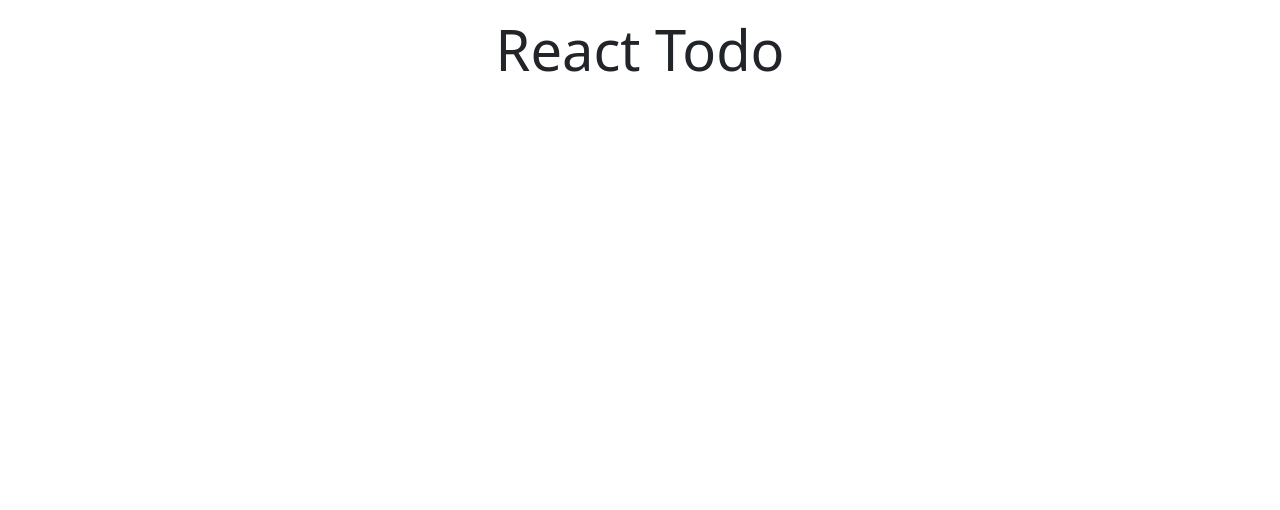
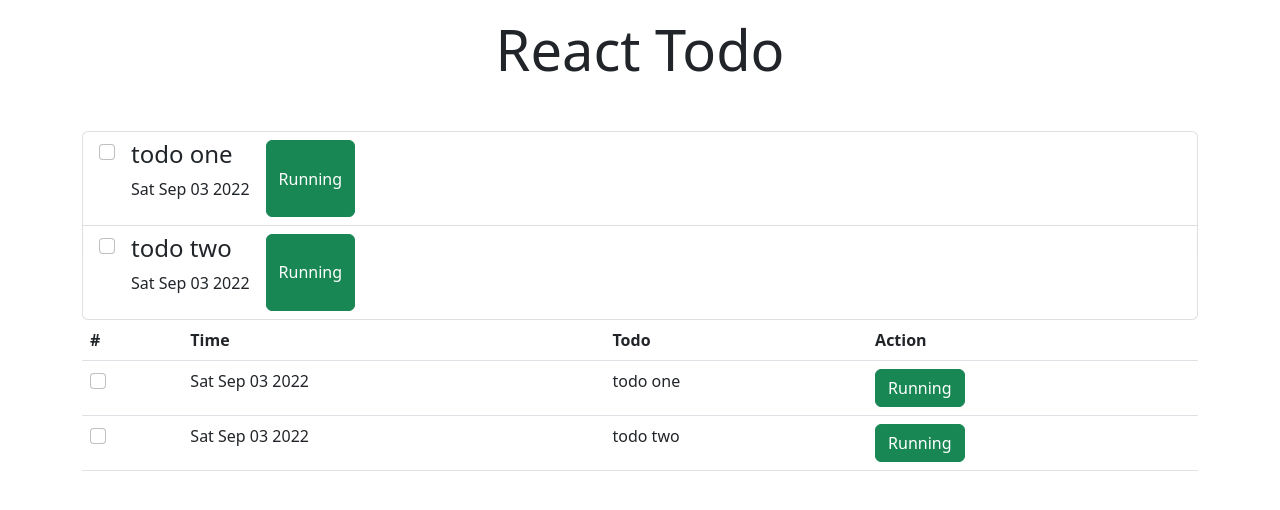
Before and after one commit to musafci/react-todo, a React (Create React App) app: page / in a window 1280 px wide. Shown: the top 510 px of the page. Built offline with nearby package versions, Linux system fonts and the light colour scheme.

Commit message:
Listview and Table view testing with dummy data.

```diff
--- a/src/components/listView/index.jsx
+++ b/src/components/listView/index.jsx
@@ -24,7 +24,9 @@ const ListItem = ({todo, toggleSelect, toggleComplete}) => {
                 className="ml-auto"
                 color={todo.isComplete ? 'danger' : 'success'}
                 onClick={()=> toggleComplete(todo.id)}
-            />
+            >
+                {todo.isComplete ? 'Completed' : 'Running'}
+            </Button>
 
         </ListGroupItem>
     );
--- a/src/components/todo/index.jsx
+++ b/src/components/todo/index.jsx
@@ -1,14 +1,65 @@
 import React from "react";
+import ListView from "../listView";
+import TableView from "../tableView";
 
-class Todo extends React.Component {
+class Todos extends React.Component {
+
+    state = {
+        todos: [
+            {
+                id: 'aaa',
+                text: 'todo one',
+                description: 'simple description one',
+                time: new Date(),
+                isComplete: false,
+                isSelect: false
+            },
+            {
+                id: 'bbb',
+                text: 'todo two',
+                description: 'simple description two',
+                time: new Date(),
+                isComplete: false,
+                isSelect: false
+            },
+        ]
+    };
+
+
+    toggleSelect = todoId => {
+
+    }
+
+    toggleComplete = todoId => {
+
+    }
+
+
     render() {
         return(
             <div>
                 <h1 className="display-4 text-center mb-5">React Todo</h1>
+
+                <div>
+                    <ListView
+                        todos={this.state.todos}
+                        toggleSelect={this.toggleSelect}
+                        toggleComplete={this.toggleComplete}
+                    />
+                </div>
+
+                <div>
+                    <TableView
+                        todos={this.state.todos}
+                        toggleSelect={this.toggleSelect}
+                        toggleComplete={this.toggleComplete}
+                    />
+                </div>
+
             </div>
         );
     }
 }
 
 
-export default Todo;
+export default Todos;
```
